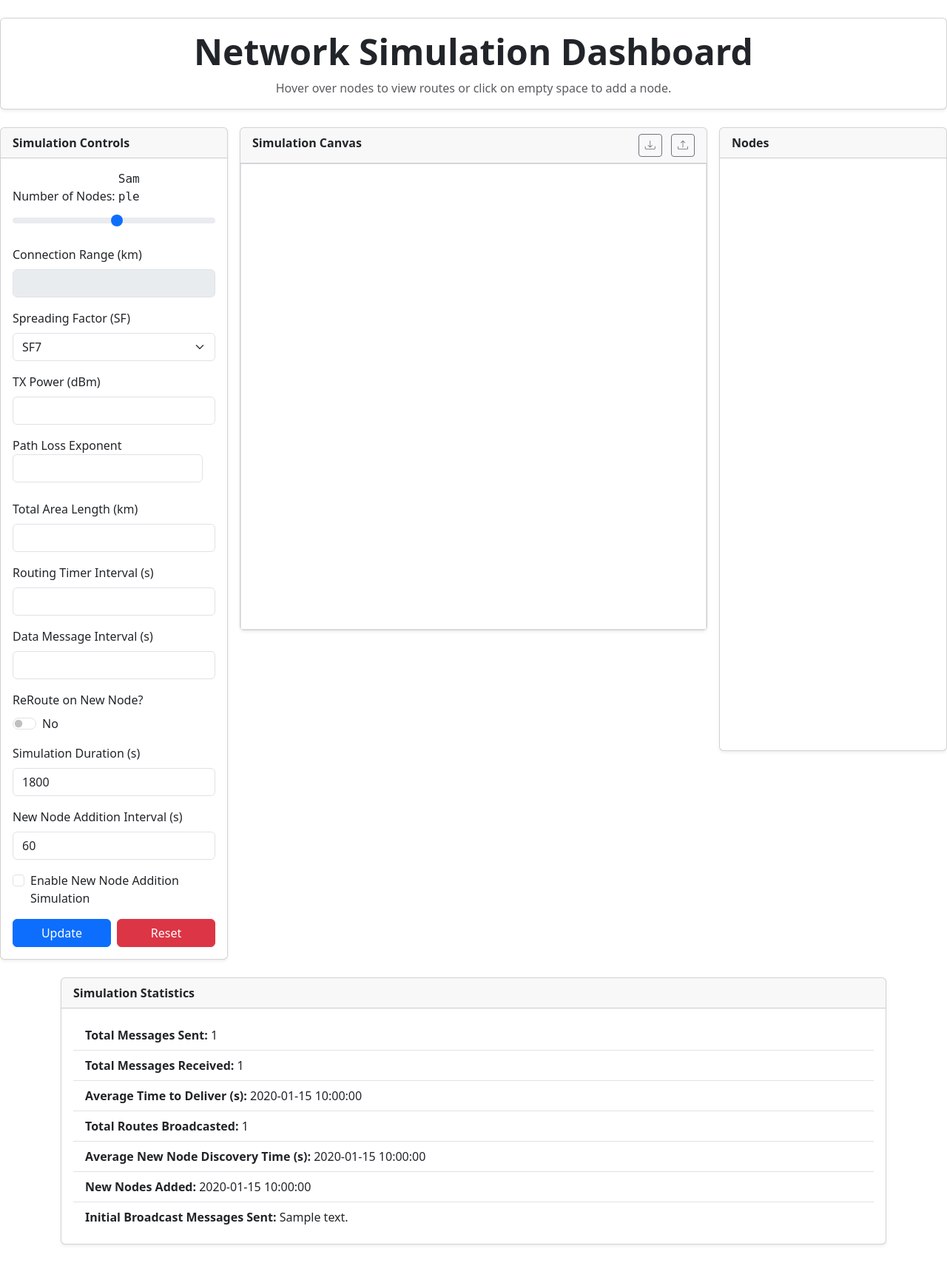
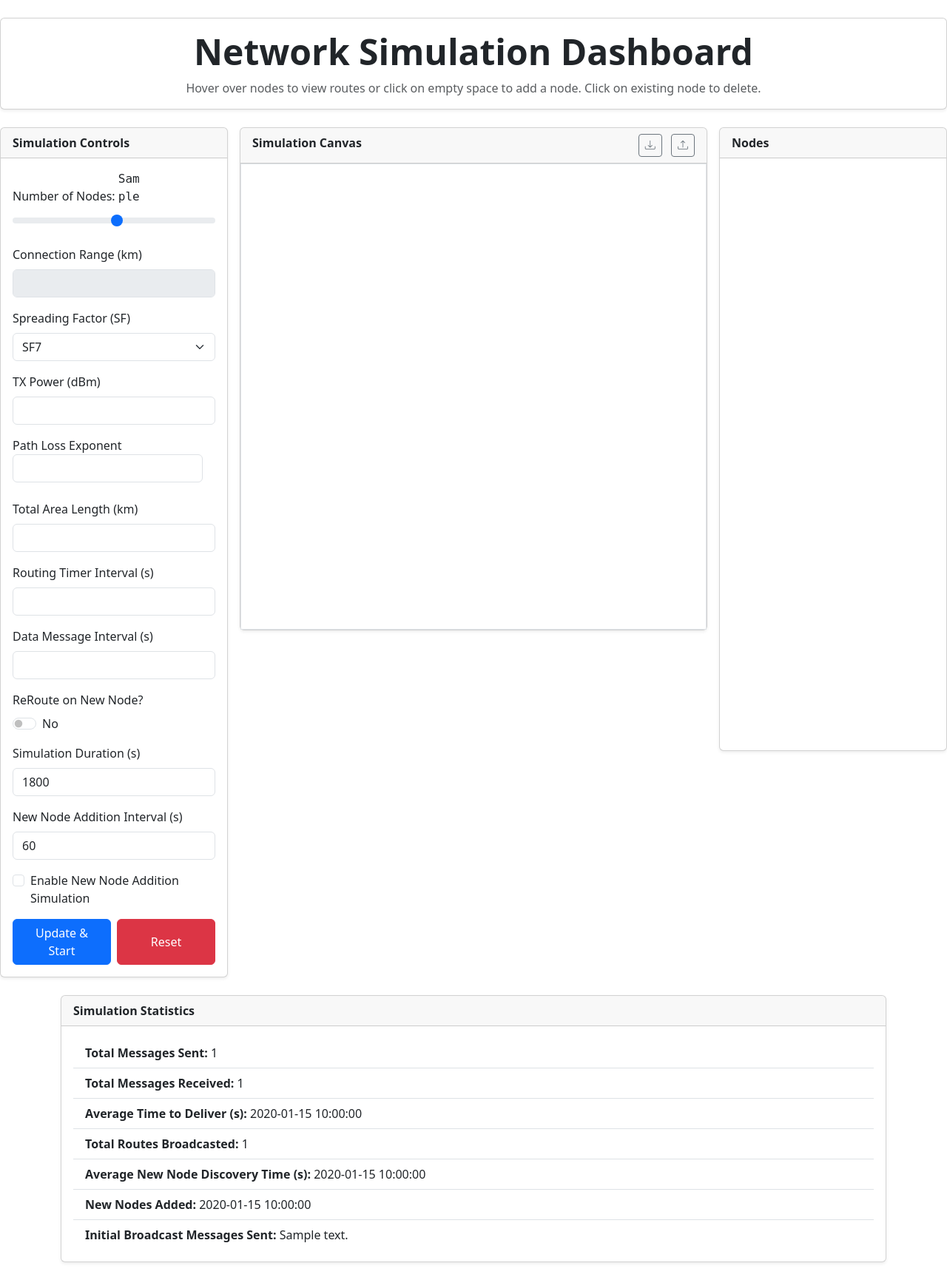
Before and after one commit to JustAnAverageGuy/LoraMesher-Network-Simulator, a Flask app: template templates/index.html in a window 1280 px wide. Shown: the whole page at 74% size. Before the commit the page ends 1683 px from the top, so only its background shows below. Run offline with Flask 3, Linux system fonts and the light colour scheme; the template is opened without the code that fills it: most values are stand-ins (such as "Sample title", 1, 10 or a date in 2020); some libraries are stand-ins or nearby versions.

Commit message:
Added node deletion and timeouts

```diff
--- a/app.py
+++ b/app.py
@@ -107,6 +107,8 @@ def clear_nodes():
                 node.timer_handle_data.cancel()
         except Exception:
             pass
+        if node.route_timeout_timer is not None:
+            node.route_timeout_timer.cancel()
     all_nodes.clear()
     print(Node._all_nodes, flush=True)
     Node._stopped = False
@@ -257,6 +259,35 @@ def on_load_topology(data):
     socketio.emit("snapshot", {"nodes": nodes})
     print("Loaded new topology and emitted snapshot", flush=True)
 
+@socketio.on("remove_node")
+def on_remove_node(data):
+    node_name = data.get("name")
+    print(f"Removing node: {node_name}", flush=True)
+    global all_nodes
+    node_to_remove = None
+    for node in all_nodes:
+        if node.name == node_name:
+            node_to_remove = node
+            break
+    if node_to_remove:
+        if node_to_remove.timer_handle is not None:
+            node_to_remove.timer_handle.cancel()
+        try:
+            if node_to_remove.timer_handle_data is not None:
+                node_to_remove.timer_handle_data.cancel()
+        except Exception:
+            pass
+        if node_to_remove.route_timeout_timer is not None:
+            node_to_remove.route_timeout_timer.cancel()
+        all_nodes.remove(node_to_remove)
+        Node._all_nodes = all_nodes
+        del node_to_remove
+        print(f"Updated all_nodes after removal: {Node._all_nodes}", flush=True)
+        print(f"Node {node_name} removed", flush=True)
+        nodes = snapshot_nodes()
+        socketio.emit("snapshot", {"nodes": nodes})
+        print("Emitted snapshot after node removal", flush=True)
+
 
 if __name__ == "__main__":
     # Start the simulation if main exposes a function to do so. If your
--- a/src/constants.py
+++ b/src/constants.py
@@ -4,7 +4,8 @@ import sys
 N                   = 10
 SIZE_KM             = 10
 CONNECTION_RANGE_KM = 3
-HELLO_TIME_SECS     = 120
+HELLO_TIME_SECS     = 10
+REMOVAL_MULTIPLIER   = 3
 BROADCAST_ADDR      = 'FFFF'
 SF                = 7
 TX_POWER_DBM       = 14
--- a/src/main.py
+++ b/src/main.py
@@ -8,7 +8,7 @@ from .utils import lora_max_range
 def generate_nodes(n, area_length, connection_range, layout='linear'):
     """Generate a list of nodes with given parameters."""
     if layout == 'linear':
-        nodes = [Node(f"[node-{i}]", position=(i*connection_range*0.99+10, area_length//2), connection_range=connection_range) for i in range(1, n)]
+        nodes = [Node(f"[node-{i}]", position=(i*connection_range*0.99, area_length//2), connection_range=connection_range, size_km=area_length) for i in range(0, n)]
     else:
         nodes = [Node(f"[node-{i}]", connection_range=connection_range, size_km=area_length, role=Role.SENSOR) if i == 0
                   else Node(f"[node-{i}]", connection_range=connection_range, size_km=area_length, role = Role.GATEWAY) if i == n-1
@@ -19,7 +19,7 @@ def generate_nodes(n, area_length, connection_range, layout='linear'):
 
     return nodes
 
-def create_simulation(context:'Context', layout='aandu pandu', node_info=None):
+def create_simulation(context:'Context', layout='random', node_info=None):
     """Create a new simulation with given context parameters."""
     Node._reroute_on_new_node = context.reroute_on_new_node
     Node._data_interval = context.data_interval
--- a/static/script.js
+++ b/static/script.js
@@ -195,6 +195,14 @@ function render(nodes) {
       hideTooltip();
     });
 
+    nodeC.addEventListener("click", e => {
+      // emit event to server to remove node
+      const confirmRemove = confirm(`Remove node ${n.name}?`);
+      if (confirmRemove) {
+        socket.emit("remove_node", { name: n.name });
+      }
+    });
+
     nodesGroup.appendChild(nodeC);
 
     const label = document.createElementNS("http://www.w3.org/2000/svg", "text");
@@ -226,12 +234,12 @@ function renderSidePanel(nodes, nodeElementsMap) {
     const table = document.createElement("table");
     table.className = "routes-table table table-sm";
     const thead = document.createElement("thead");
-    thead.innerHTML = "<tr><th>dst</th><th>via</th><th>metric</th><th>rssi</th><th>snr</th><th>role</th></tr>";
+    thead.innerHTML = "<tr><th>dst</th><th>via</th><th>metric</th><th>snr</th><th>role</th></tr>";
     table.appendChild(thead);
     const tbody = document.createElement("tbody");
     n.routes.forEach(r => {
       const tr = document.createElement("tr");
-      tr.innerHTML = `<td>${r.dst}</td><td>${r.via}</td><td>${r.metric}</td><td>${r.rssi.toFixed(2)}</td><td>${r.snr.toFixed(2)}</td><td>${r.role}</td>`;
+      tr.innerHTML = `<td>${r.dst}</td><td>${r.via}</td><td>${r.metric}</td><td>${r.snr.toFixed(2)}</td><td>${r.role}</td>`;
       tbody.appendChild(tr);
     });
     table.appendChild(tbody);
@@ -321,7 +329,6 @@ document.getElementById("update-button").addEventListener("click", event => {
 
 document.getElementById("reroute-switch").addEventListener("change", event => {
   const reroute = event.target.checked;
-  socket.emit("set_reroute", { reroute_on_new_node: reroute });
   event.target.nextElementSibling.textContent = reroute ? "Yes" : "No";
 });
 
@@ -364,7 +371,7 @@ socket.on("statistics", data => {
   stats.innerHTML = `
   <li class="list-group-item"><strong>Total Messages Sent:</strong> ${data.total_messages_sent}</li>
   <li class="list-group-item"><strong>Total Messages Received:</strong> ${data.total_messages_received}</li>
-  <li class="list-group-item"><strong>Average Time to Deliver (s):</strong> ${data.average_time_to_deliver}</li>
+  <li class="list-group-item"><strong>Average Time to Deliver (ms):</strong> ${data.average_time_to_deliver * 1000}</li>
   <li class="list-group-item"><strong>Total Routes Broadcasted:</strong> ${data.total_routes_broadcasted}</li>
   <li class="list-group-item"><strong>Average New Node Discovery Time (s):</strong> ${data.average_new_node_discovery_time}</li>
   <li class="list-group-item"><strong>New Nodes Added:</strong> ${data.new_nodes_added}</li>
--- a/templates/index.html
+++ b/templates/index.html
@@ -14,7 +14,7 @@
       <div class="card shadow-sm mb-4">
         <div class="card-body text-center">
           <h1 class="display-5 fw-bold mb-2">Network Simulation Dashboard</h1>
-          <p class="text-muted mb-0">Hover over nodes to view routes or click on empty space to add a node.</p>
+          <p class="text-muted mb-0">Hover over nodes to view routes or click on empty space to add a node. Click on existing node to delete.</p>
         </div>
       </div>
 
@@ -96,7 +96,7 @@
                 <label class="form-check-check-label" for="enable-simulation">Enable New Node Addition Simulation</label>
               </div>
               <div class="d-flex gap-2">
-                <button id="update-button" class="btn btn-primary w-100">Update</button>
+                <button id="update-button" class="btn btn-primary w-100">Update & Start</button>
                 <button id="reset-button" class="btn btn-danger w-100">Reset</button>
               </div>
             </form>
```
Also changed, not shown: src/node.py (+27 -6 lines), src/packet.py (+18 -4 lines).
